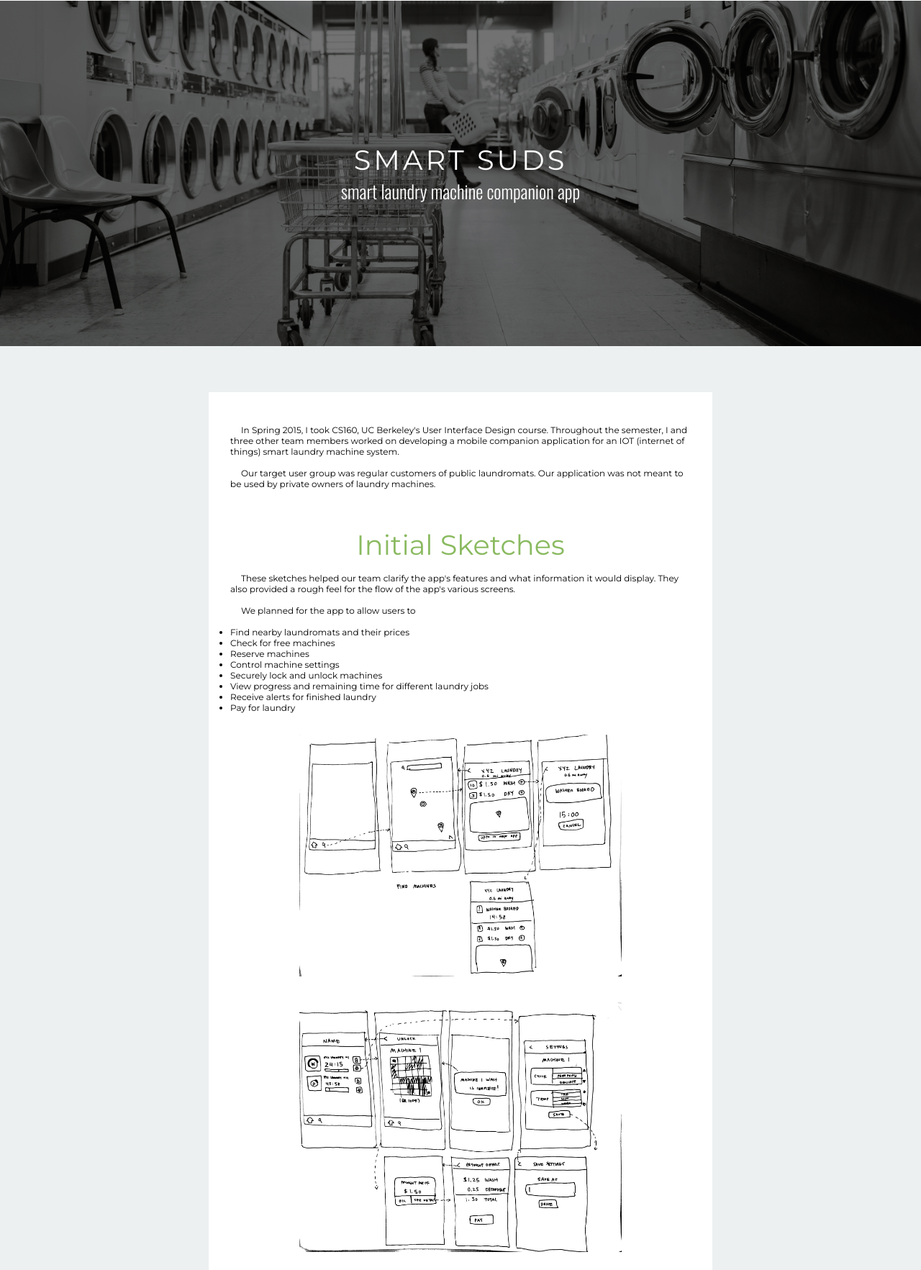
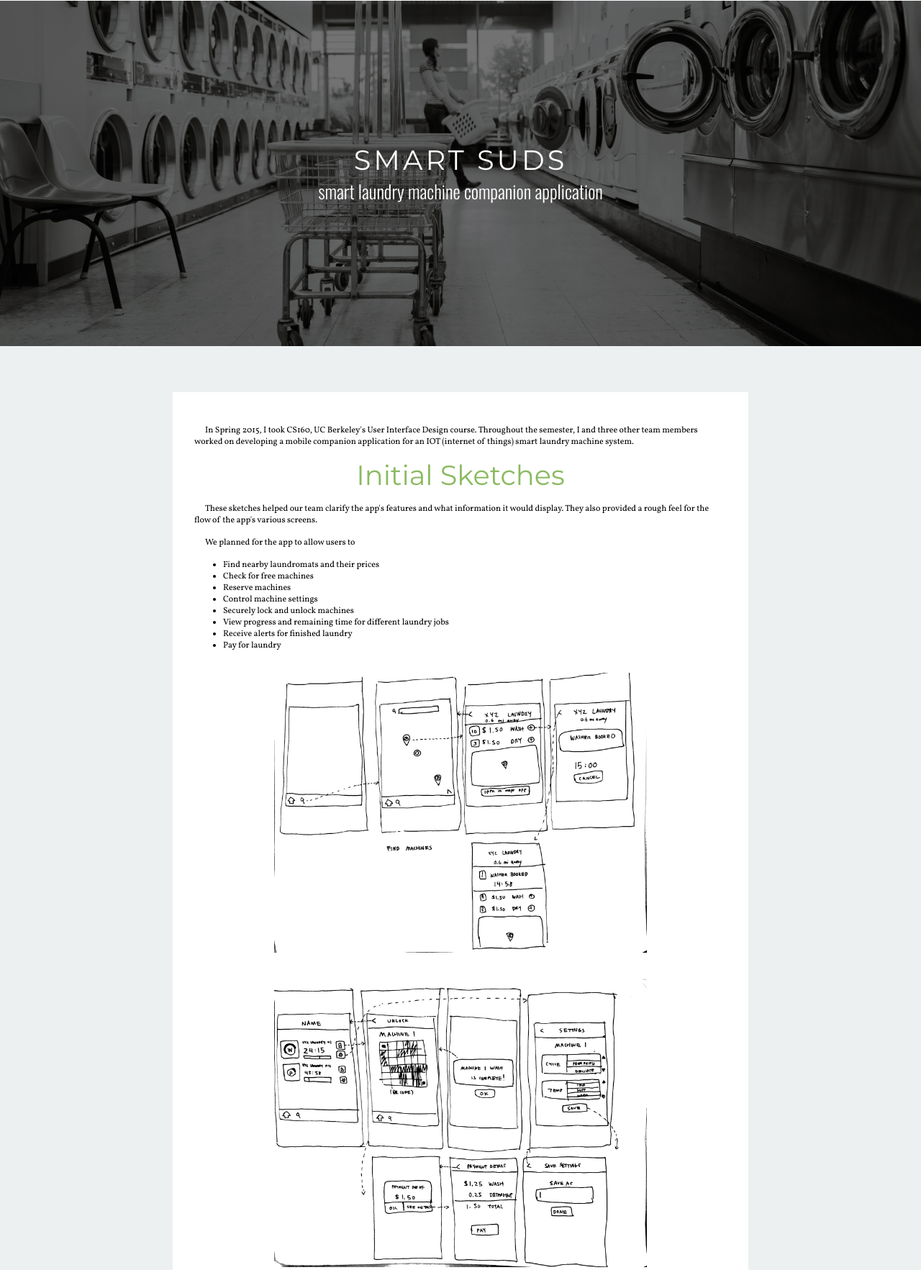
Before and after one commit to vshi/portfolio, a PHP site: page /smart_suds.html in a window 1280 px wide. Shown: the part 159-1924 px from the top of the page at 72% size. Run offline with PHP 8.4, Linux system fonts and the light colour scheme.

```diff
--- a/smart_suds.html
+++ b/smart_suds.html
@@ -11,6 +11,7 @@
 
         <link href='http://fonts.googleapis.com/css?family=Oswald:400,300' rel='stylesheet' type='text/css'>
         <link href='http://fonts.googleapis.com/css?family=Montserrat:400,700' rel='stylesheet' type='text/css'>
+        <link href='http://fonts.googleapis.com/css?family=Vollkorn' rel='stylesheet' type='text/css'>
         <link rel="stylesheet" href="js/jquery.fancybox.css" type="text/css" media="screen" />
         <link type="text/css" rel="stylesheet" href="spreadsheet.css"/>
         <title>Victoria Shi</title>
@@ -52,14 +53,12 @@
         <div class="parallax-window" id="header" data-parallax="scroll" data-image-src="images/smart_suds/laundromat.jpg" data-positionX="10px" data-positionY="10px">
             <div style="display: table-cell; text-align: center; vertical-align: middle">
                 <h1 style="font-weight: 400; color:white">SMART SUDS</h1>
-                <p style="color:white">smart laundry machine companion app</p>
+                <p style="color:white">smart laundry machine companion application</p>
             </div>
         </div>
         <div class="col-12" id="smart-suds-portfolio">
             <div class="smart-suds-portfolio">
                 <p>In Spring 2015, I took CS160, UC Berkeley's User Interface Design course. Throughout the semester, I and three other team members worked on developing a mobile companion application for an IOT (internet of things) smart laundry machine system.</p>
-                <p>Our target user group was regular customers of public laundromats. Our application was not meant to be used by private owners of laundry machines.</p>
-            <br>
             <div class="smart-suds-title">
                 Initial Sketches
             </div>
@@ -83,7 +82,8 @@
                 Contextual Inquiry and Task Analysis
             </div>
             <p>We observed and interviewed users at various local laundromats.</p>
-            <p>We learned that users desired to find available/free machines, successfully wash and dry their laundry, keep their clothes safe, have fine-grained control over their laundry settings, know when to get their clothes, and pay with ease.</p>
+            <p>Time and convenience was of the essence for our interviewees. Their most major problems lay in wasting time waiting for machines, forgetting to pick up their laundry in time, and being forced to wait at the laundromat for fear of their laundry being stolen.</p>
+            <p>Thus, our application's main value would be in streamlining the public-laundry process by reducing wait times. Features such as locating nearby free machines and reserving them in advance, being able to lock and unlock machines from the app, and receiving alerts when laundry was completed were essential.</p>
             <img src="images/smart_suds/contextual_inquiry_combined.jpg" style="width:100%">
             <div class="smart-suds-title">
                 Low-Fidelity Flowmap
@@ -115,7 +115,7 @@
             <div class="smart-suds-title">
                 Wireframes
             </div>
-            <p></p>
+            <p>This project is still in progress. So far, we have wireframes for the home screen and all payment screens.</p>
             <div class="smart-suds-title">
                 Hi-Fidelity Mockups
             </div>
--- a/spreadsheet.css
+++ b/spreadsheet.css
@@ -591,7 +591,7 @@ h1{
     background-color: #ecf0f1;
 }
 .smart-suds-portfolio{
-    max-width: 700px;
+    max-width: 800px;
     background-color: white;
     padding: 30px;
     margin-left:auto;
@@ -610,14 +610,17 @@ h1{
 .smart-suds-portfolio p{
     text-align: left;
     text-indent: 15px;
-    font-family: "Montserrat";
+    font-family: "Vollkorn";
     font-weight: 400;
     font-size: 12px;
+}
+.smart-suds-portfolio ul{
+    padding-left: 40px;
 }
 .smart-suds-portfolio ul li{
     list-style-type: disc;
     text-align: left;
-    font-family: "Montserrat";
+    font-family: "Vollkorn";
     font-weight: 400;
     font-size: 12px;
 }
```
Also changed, not shown: images/smart_suds/flow_laundromats.png, images/smart_suds/flow_payment.png, images/smart_suds/flow_settings.png, images/smart_suds/flow_unlock.png.
